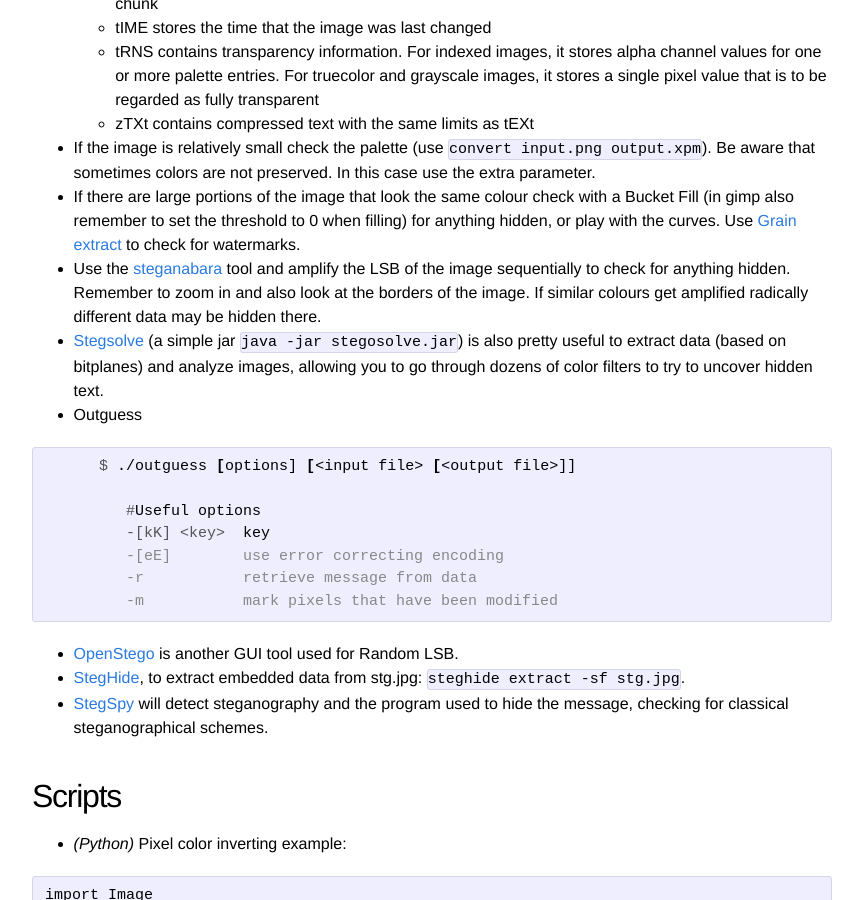
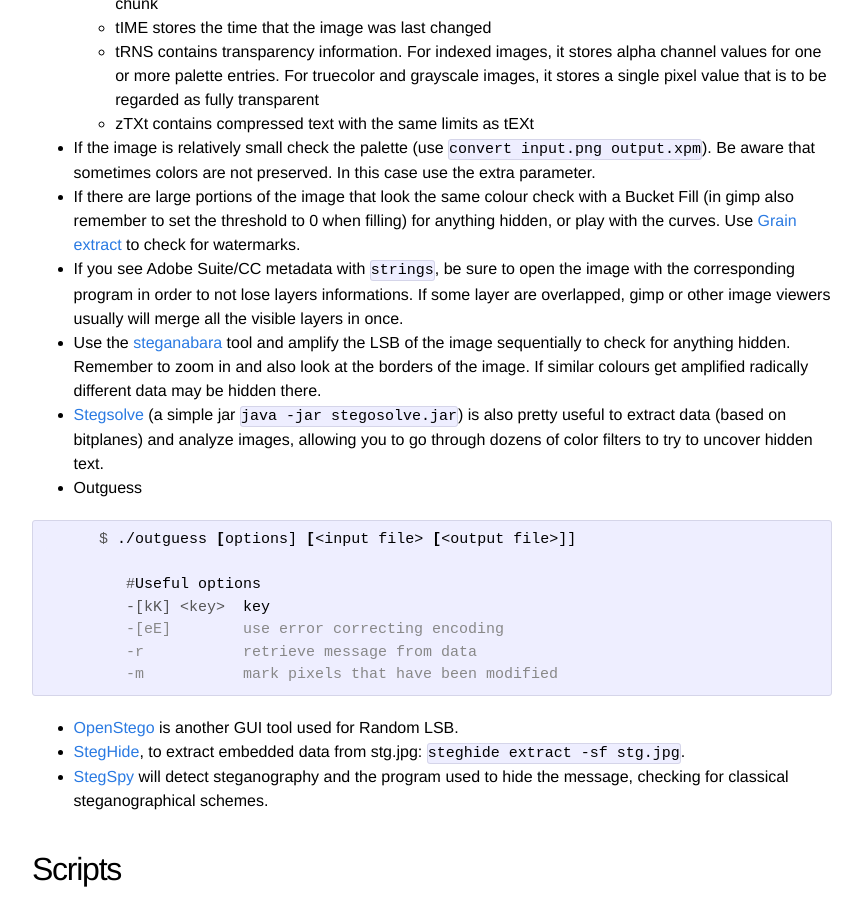
Before and after one commit to PequalsNP-team/pequalsnp-team.github.io, a Jekyll site: the page built from _posts/2015-11-30-steganography-101.md, in a window 1280 px wide and 900 px high, scrolled down 1226 px. Shown: the whole window, without its empty margins (208-1071 px from the left). Built offline with Jekyll 4.4.1, drawn with Linux system fonts in a browser that asks for light colours; comment, search, counter and statistics services are not loaded.

Commit message:
update steganography 101

```diff
--- a/_posts/2015-11-30-steganography-101.md
+++ b/_posts/2015-11-30-steganography-101.md
@@ -46,6 +46,7 @@ And of course use `strings` (ASCII, UTF8, UTF16) or `hexdump -C` on the file, be
 
 * If the image is relatively small check the palette (use `convert input.png output.xpm`). Be aware that sometimes colors are not preserved. In this case use the extra parameter.
 * If there are large portions of the image that look the same colour check with a Bucket Fill (in gimp also remember to set the threshold to 0 when filling) for anything hidden, or play with the curves. Use [Grain extract](http://www.wikihow.com/Create-Hidden-Watermarks-in-GIMP) to check for watermarks.
+* If you see Adobe Suite/CC metadata with `strings`, be sure to open the image with the corresponding program in order to not lose layers informations. If some layer are overlapped, gimp or other image viewers usually will merge all the visible layers in once.
 * Use the [steganabara](http://www.freewebs.com/quangntenemy/steganabara/) tool and amplify the LSB of the image sequentially to check for anything hidden. Remember to zoom in and also look at the borders of the image. If similar colours get amplified radically different data may be hidden there.
 * [Stegsolve](https://www.wechall.net/forum/show/thread/527/Stegsolve_1.3/page-1) (a simple jar `java -jar stegosolve.jar`) is also pretty useful to extract data (based on bitplanes) and analyze images, allowing you to go through dozens of color filters to try to uncover hidden text.
 
```
